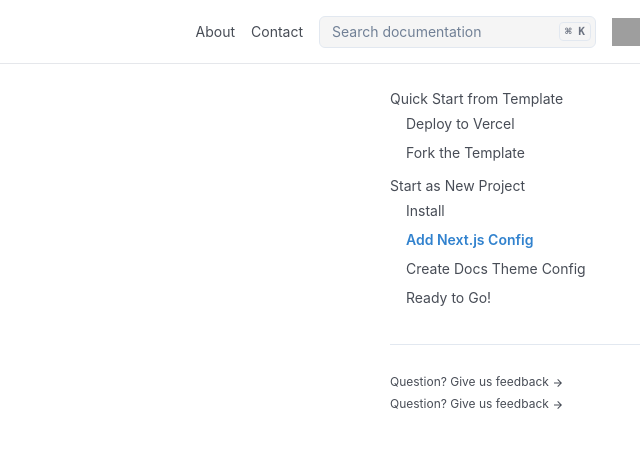
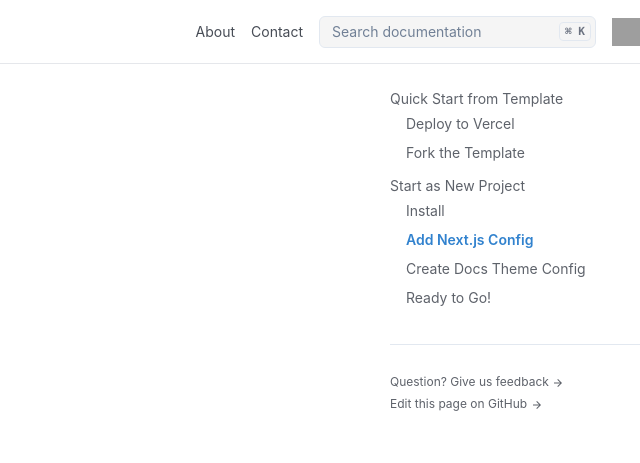
Before and after one commit to jaemig/snek-docs, a Gatsby site: page / in a window 1280 px wide. Shown: the top 463 px of the page, 640-1280 px from the left. Built offline with nearby package versions, Linux system fonts and the light colour scheme; Gatsby itself is replaced by a stand-in of ours; grey boxes are pictures that could not be loaded.

Commit message:
feat: Added right side nav menu

```diff
--- a/src/components/navigation/RightNav.tsx
+++ b/src/components/navigation/RightNav.tsx
@@ -63,19 +63,31 @@ const generateMenuItem = (item: NavMenuItem, intendation: number = 0) => {
             <Link
                 href={item.href}
                 paddingLeft={intendation * 4}
-                opacity={item.isActive ? 1 : 0.8}
+                opacity={item.isActive ? 1 : 0.7}
                 color={item.isActive ? 'blue.500' : 'gray.800'}
                 fontWeight={item.isActive ? 'semibold' : 'normal'}
                 _hover={{
                     textDecoration: 'none',
                     opacity: 1
                 }}
-                transition='opacity 0.2s ease-in-out'
+                transition='opacity 0.1s ease-in-out'
             >{item.name}</Link>
             {children}
         </Box>
     )
 };
+
+const linkProps = {
+    w: '100%',
+    display: 'block',
+    color: 'gray.800',
+    opacity: 0.7,
+    _hover: {
+        textDecoration: 'none',
+        opacity: 1,
+    },
+    transition: 'opacity 0.1s ease-in-out',
+}
 
 /**
  * Right navigation bar.
@@ -105,27 +117,12 @@ const RightNav: FC = () => {
                 <VStack rowGap={1} textAlign='left'>
                     <Link
                         href='#'
-                        w='100%'
-                        display='block'
-                        color='gray.800'
-                        opacity={0.8}
-                        _hover={{
-                            textDecoration: 'none',
-                            opacity: 1
-                        }}
+                        {...linkProps}
                     >Question? Give us feedback <ArrowForwardIcon /></Link>
                     <Link
                         href='#'
-                        w='100%'
-                        display='block'
-                        color='gray.800'
-                        opacity={0.8}
-                        _hover={{
-                            textDecoration: 'none',
-                            opacity: 1
-                        }}
-                        transition='opacity 0.2s ease-in-out'
-                    >Question? Give us feedback <ArrowForwardIcon /></Link>
+                        {...linkProps}
+                    >Edit this page on GitHub <ArrowForwardIcon /></Link>
                 </VStack>
             </Box>
         </Box>
```
